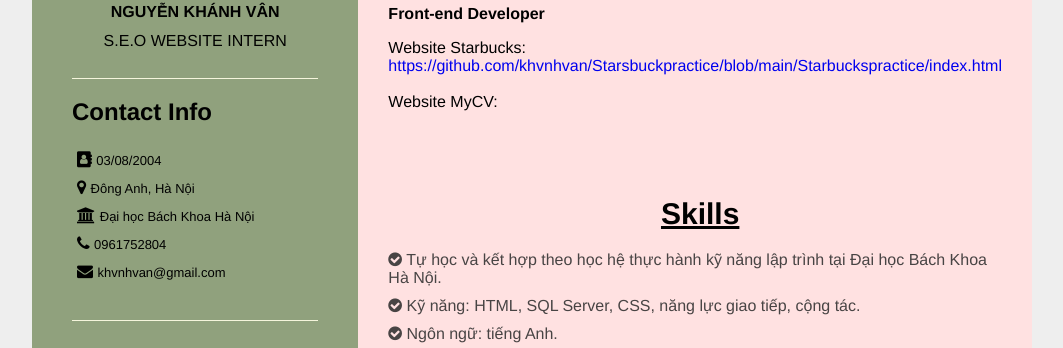
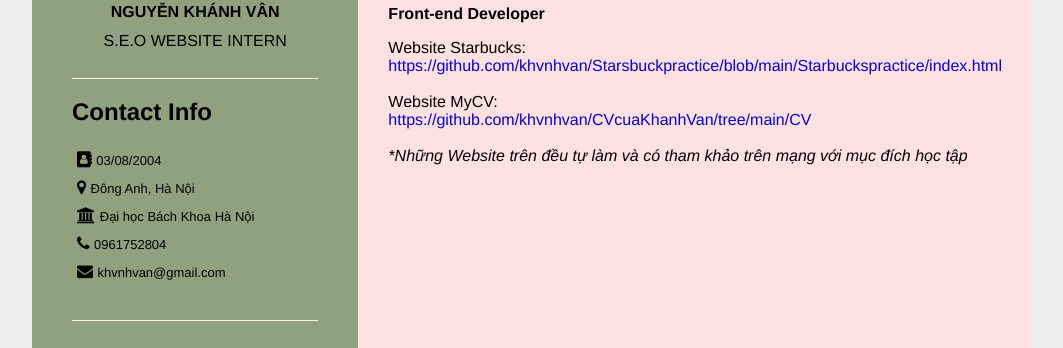
Before and after one commit to khvnhvan/CVcuaKhanhVan, a plain HTML site: page CV/index.html in a window 1280 px wide. Shown: the part 337-685 px from the top of the page, without its empty margins (108-1171 px from the left). Drawn offline with Linux system fonts and the light colour scheme; a web font is replaced by a local one.

Commit message:
Update index.html

```diff
--- a/CV/index.html
+++ b/CV/index.html
@@ -71,8 +71,9 @@
                     <p style="font-weight: 600;">Front-end Developer</p>
                     <div>Website Starbucks: <a  href="https://github.com/khvnhvan/Starsbuckpractice/blob/main/Starbuckspractice/index.html">https://github.com/khvnhvan/Starsbuckpractice/blob/main/Starbuckspractice/index.html</a>
                     </div> <br>
-                    <div>Website MyCV: <a
-
+                    <div>Website MyCV: <br> <a href="https://github.com/khvnhvan/CVcuaKhanhVan/tree/main/CV">https://github.com/khvnhvan/CVcuaKhanhVan/tree/main/CV</a>
+                    </div> <br>
+                    <div class="i"><i>*Những Website trên đều tự làm và có tham khảo trên mạng với mục đích học tập</i></div>
                     </div>
                 </div>
 
```
